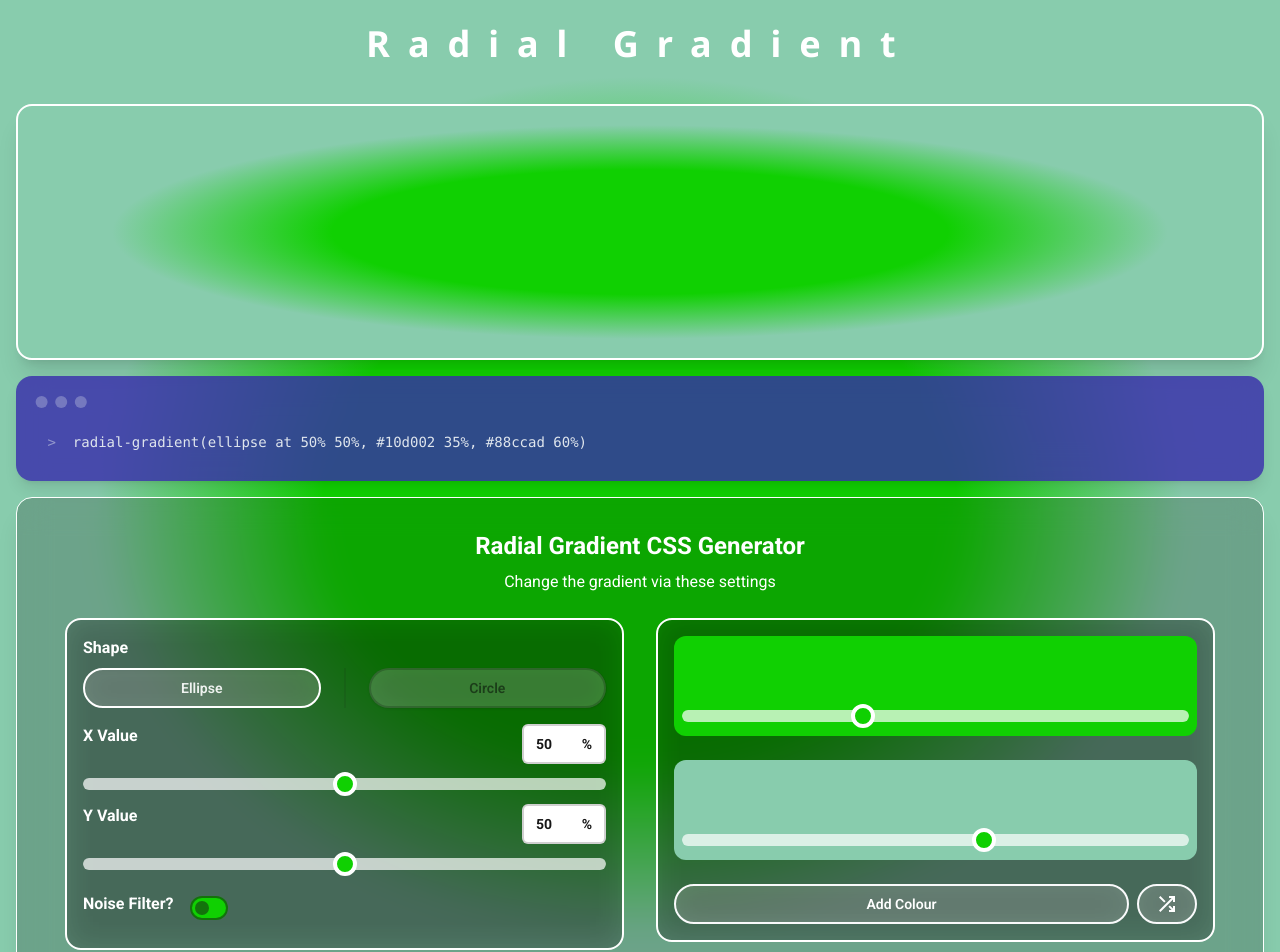
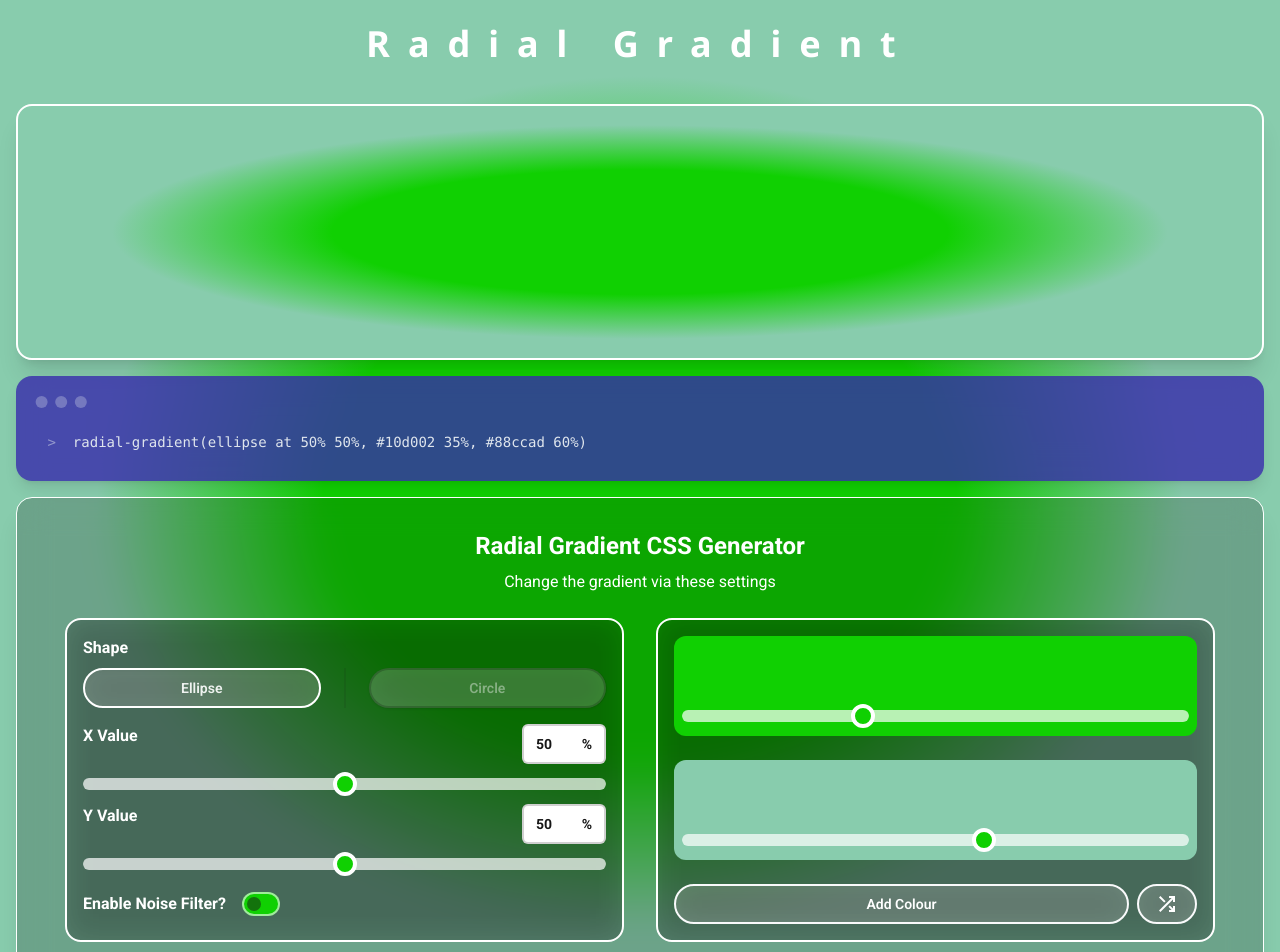
Before and after one commit to jonathancklee1/radial-gradient-generator, a React (Vite) app: page / in a window 1280 px wide. Shown: the top 952 px of the page. Built offline with nearby package versions, Linux system fonts and the light colour scheme.

Commit message:
Add minor colour changes

```diff
--- a/src/components/ButtonToggle.tsx
+++ b/src/components/ButtonToggle.tsx
@@ -17,7 +17,7 @@ export default function ButtonToggle({
             <p className="mb-2 text-left font-bold">{label}</p>
             <div className="mb-2 flex w-full gap-4">
                 <button
-                    className={`btn glass-light border-black/20 ${button1.isActive ? 'btn-active border-white text-white/90 inset-shadow-sm' : 'text-black/50 shadow-sm'} flex-1`}
+                    className={`btn glass-light border-black/20 ${button1.isActive ? 'btn-active border-white text-white/90 inset-shadow-sm' : 'text-white/40 shadow-sm'} flex-1`}
                     onClick={() => {
                         button1.handleClick();
                     }}
@@ -26,7 +26,7 @@ export default function ButtonToggle({
                 </button>
                 <div className="divider divider-horizontal m-0"></div>
                 <button
-                    className={`btn glass-light border-black/20 ${button2.isActive ? 'btn-active border-white text-white/90 inset-shadow-sm' : 'text-black/50 shadow-sm'} flex-1`}
+                    className={`btn glass-light border-black/20 ${button2.isActive ? 'btn-active border-white text-white/90 inset-shadow-sm' : 'text-white/40 shadow-sm'} flex-1`}
                     onClick={() => {
                         button2.handleClick();
                     }}
--- a/src/components/ColourPicker.tsx
+++ b/src/components/ColourPicker.tsx
@@ -18,7 +18,6 @@ export function ColourPicker({
 
     useEffect(() => {
         function handleClickOutside(event: MouseEvent) {
-            console.log(event.target, buttonRef?.current);
             if (
                 pickerRef.current &&
                 !pickerRef.current.contains(event.target as Node) &&
@@ -38,7 +37,6 @@ export function ColourPicker({
                 style={{ marginLeft: 20 }}
                 color={colour}
                 onChange={(color) => {
-                    console.log(index);
                     if (index !== undefined) changeColourHex(color.hex, index);
                 }}
             />
--- a/src/components/ControlsBlock.tsx
+++ b/src/components/ControlsBlock.tsx
@@ -15,7 +15,6 @@ export default function ControlsBlock() {
         noiseFilter,
         setShape,
     } = useGradientStore();
-    console.log(noiseFilter);
     return (
         <div className="glass-dark mx-auto flex w-full flex-col gap-2 rounded-2xl border border-white bg-clip-padding pt-4 text-center shadow-xl md:p-8">
             <h2 className="font-roboto text-2xl font-bold">Radial Gradient CSS Generator</h2>
@@ -51,10 +50,10 @@ export default function ControlsBlock() {
                     </div>
                     <div className="mt-4 flex flex-col gap-2">
                         <div className="flex items-center gap-4">
-                            <p className="mb-2 text-left font-bold">Noise Filter?</p>
+                            <p className="text-left font-bold">Enable Noise Filter?</p>
                             <input
                                 type="checkbox"
-                                className="toggle checked:border-white checked:text-white"
+                                className="toggle border-white/60 checked:border-white checked:text-white"
                                 onChange={(e) => {
                                     if (e.target.checked) {
                                         setNoiseFilter({
--- a/src/components/Slider.tsx
+++ b/src/components/Slider.tsx
@@ -28,7 +28,7 @@ export default function Slider({
             <div className="flex content-center justify-between">
                 {isHex ? (
                     <button
-                        className="btn glass-dark -translate-x-10 cursor-pointer rounded-2xl border-2 border-gray-500 p-2 text-left font-bold text-white opacity-0 transition-all duration-300 group-hover:translate-x-0 group-hover:opacity-100"
+                        className="btn glass-dark -translate-x-10 cursor-pointer rounded-2xl border-2 border-white p-2 text-left font-bold text-white opacity-0 transition-all duration-300 group-hover:translate-x-0 group-hover:opacity-100"
                         onClick={onChangePicker}
                     >
                         {property?.toUpperCase()}
--- a/src/store/GradientStore.ts
+++ b/src/store/GradientStore.ts
@@ -115,7 +115,6 @@ const useGradientStore = create<GradientStore>((set) => ({
     },
     changeColourHex: (hex: string, index: number) =>
         set((state) => {
-            console.log('Changing colour at index', index, 'to', hex);
             const newColourArray = state.gradient.colours.map((colour, arrIndex) => {
                 if (index === arrIndex) {
                     return { hex: hex, pos: colour.pos };
```
